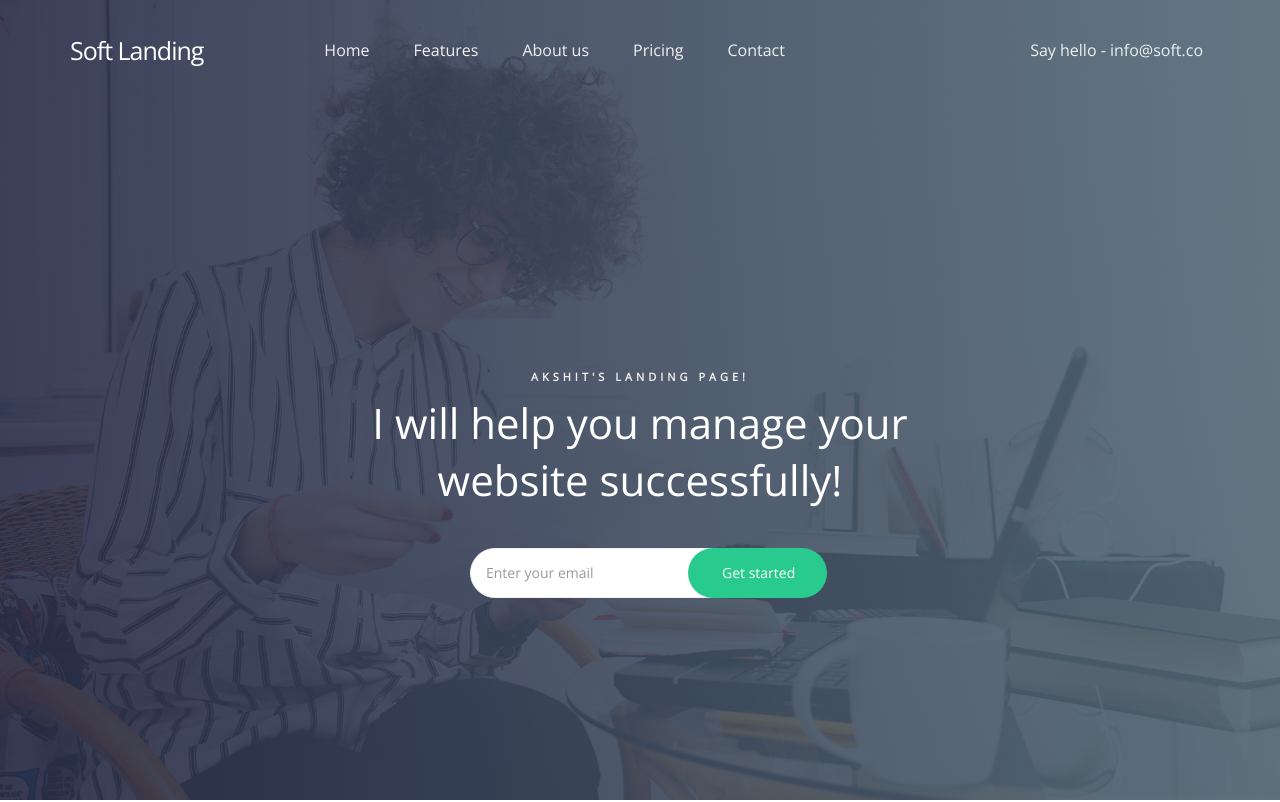
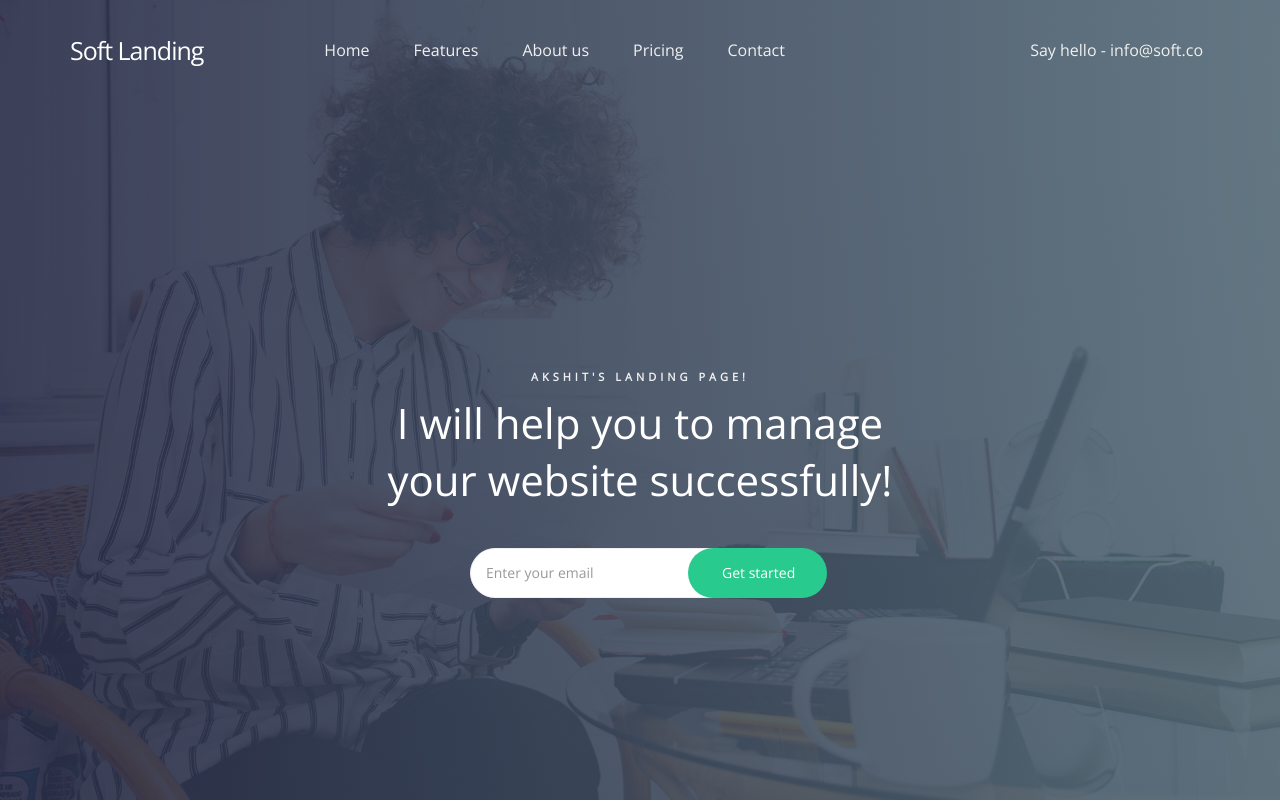
Before and after one commit to AkshitGupta2002/application-pipeline, a plain HTML site: page index.html in a window 1280 px wide. Shown: the top 802 px of the page. Drawn offline with nearby package versions, Linux system fonts and the light colour scheme.

Commit message:
The commit for trigger

```diff
--- a/index.html
+++ b/index.html
@@ -80,7 +80,7 @@
                     <div class="col-md-offset-3 col-md-6 col-sm-12">
                          <div class="home-info">
                               <h3>Akshit's Landing Page!</h3>
-                              <h1>I will help you manage your website successfully!</h1>
+                              <h1>I will help you to manage your website successfully!</h1>
                               <form action="" method="get" class="online-form">
                                    <input type="email" name="email" class="form-control" placeholder="Enter your email" required="">
                                    <button type="submit" class="form-control">Get started</button>
```
